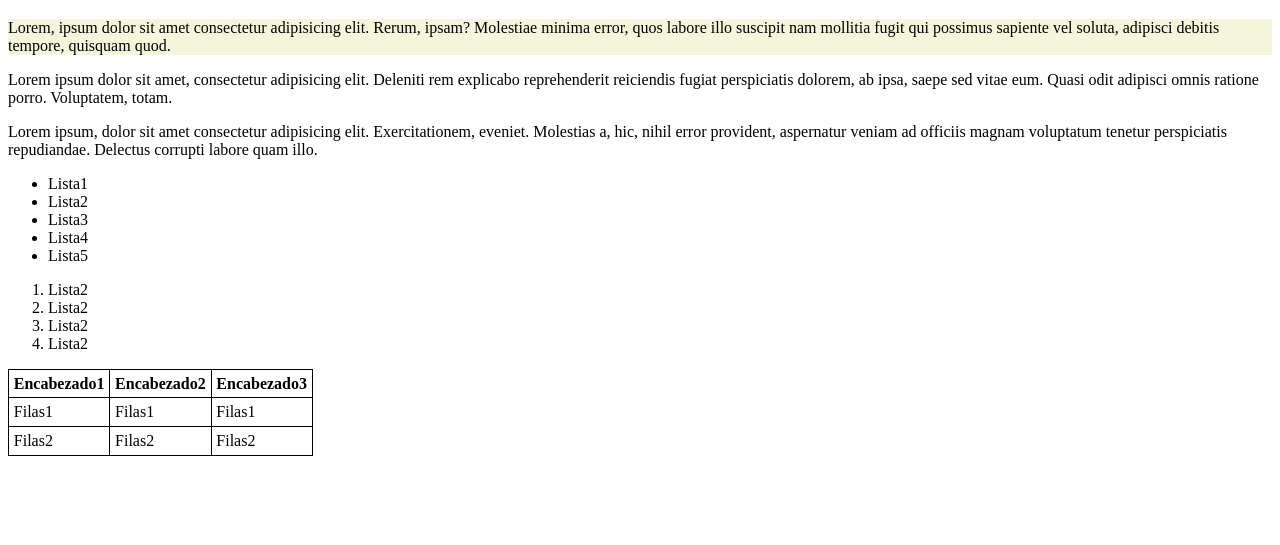
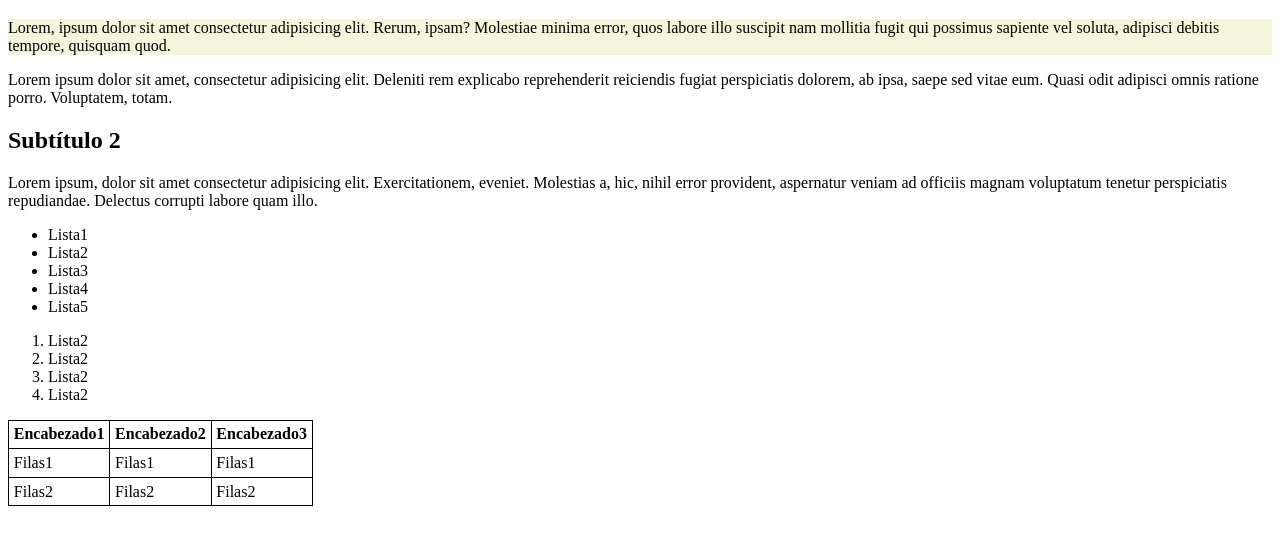
Before and after one commit to jaiderdelarosa/Repo_Clon, a plain HTML site: page index.html in a window 1280 px wide. Shown: the part 61-606 px from the top of the page. Drawn offline with Linux system fonts and the light colour scheme.

Commit message:
Se agregó un subtitulo en parrafo 3 en el index.html

```diff
--- a/index.html
+++ b/index.html
@@ -23,8 +23,11 @@
         saepe sed vitae eum. Quasi odit adipisci omnis ratione porro.
         Voluptatem, totam.
       </p>
+      <h2>Subtítulo 2</h2>
       <p>
-        Lorem ipsum, dolor sit amet consectetur adipisicing elit. Exercitationem, eveniet. Molestias a, hic, nihil error provident, aspernatur veniam ad officiis magnam voluptatum tenetur perspiciatis repudiandae. Delectus corrupti labore quam illo.
+        Lorem ipsum, dolor sit amet consectetur adipisicing elit. Exercitationem,
+        eveniet. Molestias a, hic, nihil error provident, aspernatur veniam ad officiis magnam
+        voluptatum tenetur perspiciatis repudiandae. Delectus corrupti labore quam illo.
       </p>
     </section>
     <section>
```
